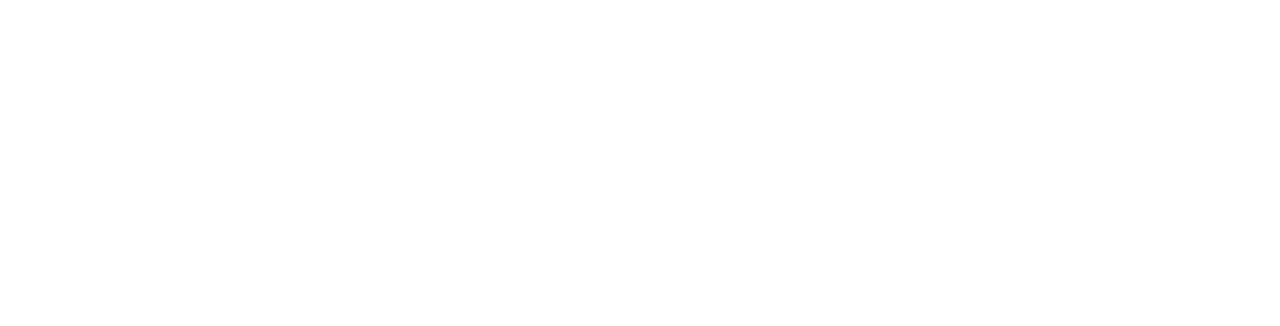
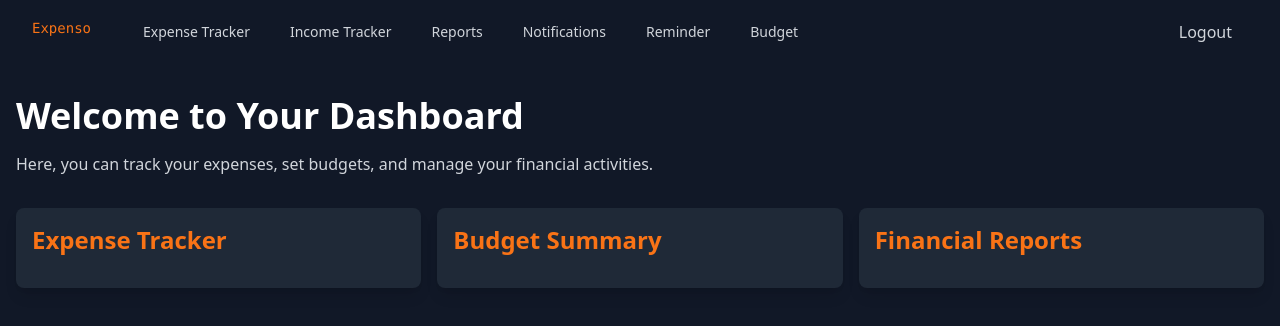
Before and after one commit to RahulRST/expenso-fe, a React app: page /home in a window 1280 px wide. Before the commit this address had no page. Shown: the top 326 px of the page. Built offline with nearby package versions, Linux system fonts and the light colour scheme; the HTML template or start-up script is replaced by a standard one.

Commit message:
user home

```diff
--- a/src/App.tsx
+++ b/src/App.tsx
@@ -12,6 +12,7 @@
 import Reports from "./pages/reports";
 import Notifications from "./pages/notifications";
 import Admin from "./pages/admin";
+import Home from "./pages/home";
 import Layout from "./layout";
 
 const App = () => {
@@ -21,6 +22,7 @@
       <Routes>
         <Route path="/" element={<Login />} />
         <Route element={<Layout><Outlet /></Layout>}>
+          <Route path="/home" element={<Home />} />
           <Route path="/expense" element={<Expense />} />
           <Route path="/budget" element={<Budget />} />
           <Route path="/reminder" element={<Reminder />} />
--- a/src/layout/navbar.tsx
+++ b/src/layout/navbar.tsx
@@ -1,60 +1,70 @@
 import React from 'react';
+import { Link, useNavigate } from 'react-router-dom';
 
 const Navbar: React.FC = () => {
+    const navigate = useNavigate();
   return (
     <nav className="bg-gray-900">
       <div className="max-w-7xl mx-auto px-4 sm:px-6 lg:px-8">
         <div className="flex items-center justify-between h-16">
           <div className="flex items-center">
             <div className="flex-shrink-0">
-              <img
+              {/* <img
                 className="h-8 w-8"
-                src="/logo.png" // Replace with your app logo path
+                src="/logo.png"
                 alt="Logo"
-              />
+              /> */}
+              <h3 className="text-sm font-mono  mb-2 text-orange-500">Expenso</h3>
             </div>
             <div className="hidden md:block">
               <div className="ml-10 flex items-baseline space-x-4">
-                <a
-                  href="/dashboard" // Replace with the appropriate link for your app
+                <Link
+                  to="/expense"
                   className="text-gray-300 hover:bg-orange-500 hover:text-white px-3 py-2 rounded-md text-sm font-medium"
                 >
-                  Dashboard
-                </a>
-                <a
-                  href="/expenses" // Replace with the appropriate link for your app
+                  Expense Tracker
+                </Link>
+                <Link
+                  to="/income"
                   className="text-gray-300 hover:bg-orange-500 hover:text-white px-3 py-2 rounded-md text-sm font-medium"
                 >
-                  Expenses
-                </a>
-                <a
-                  href="/income" // Replace with the appropriate link for your app
-                  className="text-gray-300 hover:bg-orange-500 hover:text-white px-3 py-2 rounded-md text-sm font-medium"
-                >
-                  Income
-                </a>
-                <a
-                  href="/reports" // Replace with the appropriate link for your app
+                  Income Tracker
+                </Link>
+                <Link
+                  to="/reports"
                   className="text-gray-300 hover:bg-orange-500 hover:text-white px-3 py-2 rounded-md text-sm font-medium"
                 >
                   Reports
-                </a>
-                <a
-                  href="/notifications" // Replace with the appropriate link for your app
+                </Link>
+                <Link
+                  to="/notifications"
                   className="text-gray-300 hover:bg-orange-500 hover:text-white px-3 py-2 rounded-md text-sm font-medium"
                 >
                   Notifications
-                </a>
-                <a
-                  href="/admin" // Replace with the appropriate link for your app
+                </Link>
+                <Link
+                  to="/reminder"
                   className="text-gray-300 hover:bg-orange-500 hover:text-white px-3 py-2 rounded-md text-sm font-medium"
                 >
-                  Admin
-                </a>
+                  Reminder
+                </Link>
+                <Link
+                  to="/budget"
+                  className="text-gray-300 hover:bg-orange-500 hover:text-white px-3 py-2 rounded-md text-sm font-medium"
+                >
+                  Budget
+                </Link>
               </div>
             </div>
           </div>
-          {/* Add additional elements like user profile, notifications, etc. */}
+          <div className="flex items-center">
+            <a
+              onClick={() => {navigate("/")}}
+              className="text-gray-300 hover:text-white px-4"
+            >
+              Logout
+            </a>
+          </div>
         </div>
       </div>
     </nav>
--- /dev/null
+++ b/src/pages/home.tsx
@@ -0,0 +1,47 @@
+
+const ExpenseTracker = () => {
+  return (
+    <div className="bg-gray-800 rounded-lg shadow-lg p-4">
+      <h3 className="text-2xl font-bold mb-4 text-orange-500">Expense Tracker</h3>
+      {/* Add your expense tracking components and functionality here */}
+    </div>
+  );
+};
+
+const BudgetSummary = () => {
+  return (
+    <div className="bg-gray-800 rounded-lg shadow-lg p-4">
+      <h3 className="text-2xl font-bold mb-4 text-orange-500">Budget Summary</h3>
+      {/* Add your budget summary components and functionality here */}
+    </div>
+  );
+};
+
+const FinancialReports = () => {
+  return (
+    <div className="bg-gray-800 rounded-lg shadow-lg p-4">
+      <h3 className="text-2xl font-bold mb-4 text-orange-500">Financial Reports</h3>
+      {/* Add your financial reports components and functionality here */}
+    </div>
+  );
+};
+
+const Home = () => {
+  return (
+    <div className="bg-gray-900 min-h-screen">
+      <div className="container mx-auto py-8 px-4">
+        <h2 className="text-4xl font-bold text-white mb-4">Welcome to Your Dashboard</h2>
+        <p className="text-gray-300 mb-8">
+          Here, you can track your expenses, set budgets, and manage your financial activities.
+        </p>
+        <div className="grid grid-cols-1 md:grid-cols-2 lg:grid-cols-3 gap-4">
+          <ExpenseTracker />
+          <BudgetSummary />
+          <FinancialReports />
+        </div>
+      </div>
+    </div>
+  );
+};
+
+export default Home;
```
